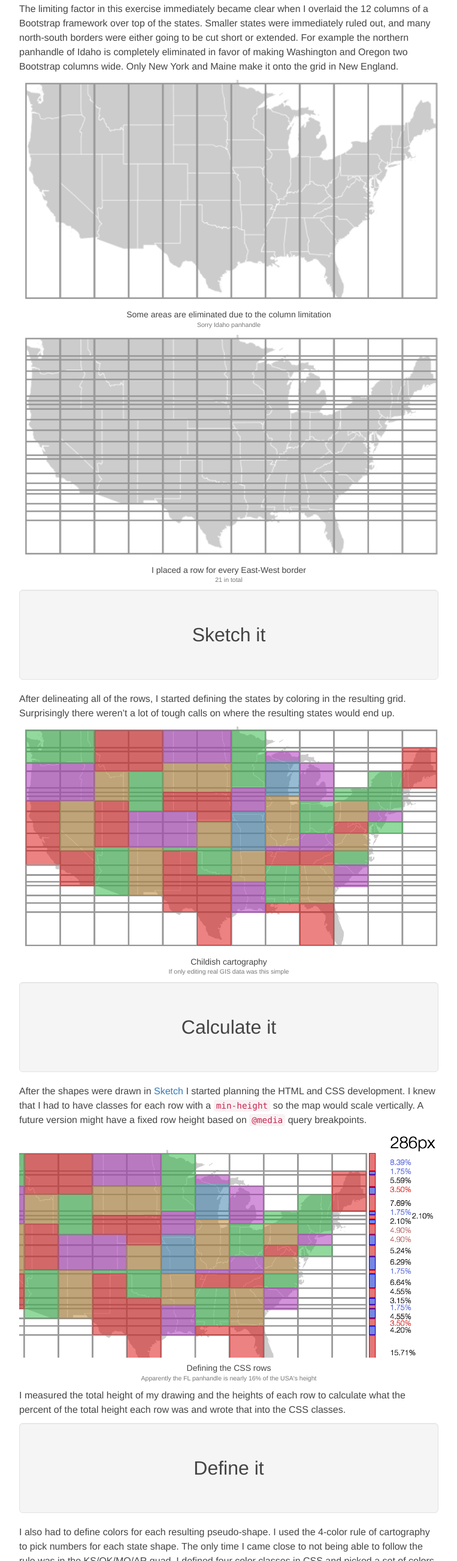
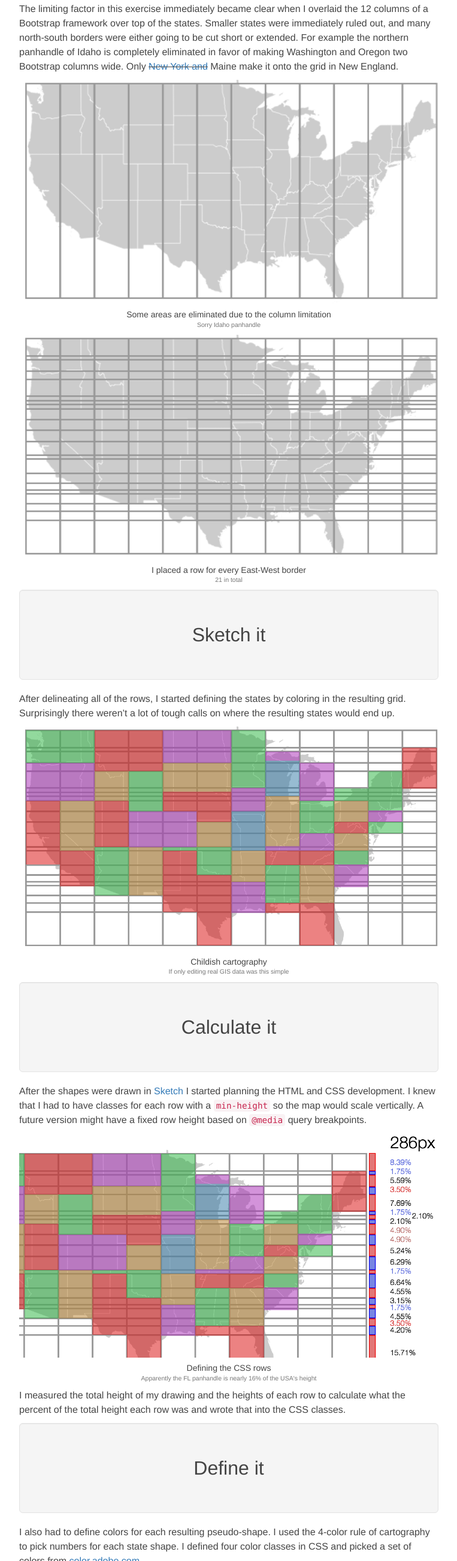
Before and after one commit to TheMapSmith/bootstrap-maps, a plain HTML site: page index.html in a window 1280 px wide. Shown: the part 4421-7023 px from the top of the page at 60% size, without its empty margins (258-1021 px from the left). Drawn offline with nearby package versions, Linux system fonts and the light colour scheme.

Commit message:
New York correction

```diff
--- a/index.html
+++ b/index.html
@@ -232,7 +232,7 @@
           Smaller states were immediately ruled out, and many north-south borders
           were either going to be cut short or extended. For example the northern
           panhandle of Idaho is completely eliminated in favor of making Washington
-          and Oregon two Bootstrap columns wide. Only New York and Maine make it onto the grid
+          and Oregon two Bootstrap columns wide. Only <s><a href="http://en.wikipedia.org/wiki/New_England#/media/File:New_England_USA.svg" target="_blank">New York and</a></s> Maine make it onto the grid
           in New England.
         </p>
 
@@ -291,8 +291,7 @@
         <p>
           I also had to define colors for each resulting pseudo-shape. I used
           the 4-color rule of cartography to pick numbers for each state shape.
-          The only time I came close to not being able to follow the rule was
-          in the KS/OK/MO/AR quad. I defined four color classes in CSS and
+          I defined four color classes in CSS and
           picked a set of colors from <a href="http://color.adobe.com">color.adobe.com</a>.
         </p>
 
```
